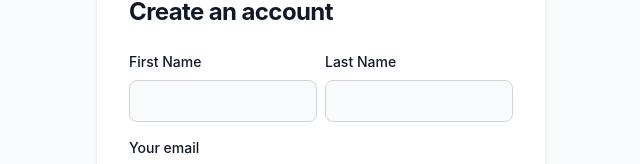
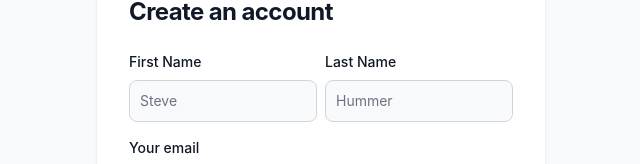
Before and after one commit to mayurk224/secure_user_authentication, a React (Vite) app: page /register in a window 1280 px wide. Shown: the part 226-390 px from the top of the page, without its empty margins (319-959 px from the left). Built offline with nearby package versions, Linux system fonts and the light colour scheme; no server answers.

Commit message:
Project Build Completely

```diff
--- a/src/pages/Dashboard.jsx
+++ b/src/pages/Dashboard.jsx
@@ -103,7 +103,7 @@
             )}
             <button
               onClick={handleLogout}
-              className="py-2 px-4 ms-2 text-sm font-medium text-gray-900 focus:outline-none bg-white rounded-lg border border-gray-200 hover:bg-gray-100 hover:text-blue-700 focus:z-10 focus:ring-4 focus:ring-gray-100 dark:focus:ring-gray-700 dark:bg-gray-800 dark:text-gray-400 dark:border-gray-600 dark:hover:text-white dark:hover:bg-gray-700"
+              className="py-2 px-4 ms-2 text-sm font-medium text-gray-900 focus:outline-none bg-white rounded-lg border border-gray-200 hover:bg-gray-100 hover:text-red-700 focus:z-10 focus:ring-4 focus:ring-gray-100 dark:focus:ring-gray-700 dark:bg-gray-800 dark:text-gray-400 dark:border-gray-600 dark:hover:text-white dark:hover:bg-gray-700"
             >
               Logout
             </button>
--- a/src/pages/Register.jsx
+++ b/src/pages/Register.jsx
@@ -77,7 +77,7 @@
                       value={firstName}
                       onChange={(e) => setFirstName(e.target.value)}
                       className="bg-gray-50 border border-gray-300 text-gray-900 text-sm rounded-lg focus:ring-primary-600 focus:border-primary-600 block w-full p-2.5 dark:bg-gray-700 dark:border-gray-600 dark:placeholder-gray-400 dark:text-white dark:focus:ring-blue-500 dark:focus:border-blue-500"
-                      placeholder=""
+                      placeholder="Steve"
                       required=""
                     />
                   </div>
@@ -97,7 +97,7 @@
                       value={lastName}
                       onChange={(e) => setLastName(e.target.value)}
                       className="bg-gray-50 border border-gray-300 text-gray-900 text-sm rounded-lg focus:ring-primary-600 focus:border-primary-600 block w-full p-2.5 dark:bg-gray-700 dark:border-gray-600 dark:placeholder-gray-400 dark:text-white dark:focus:ring-blue-500 dark:focus:border-blue-500"
-                      placeholder=""
+                      placeholder="Hummer"
                       required=""
                     />
                   </div>
```
